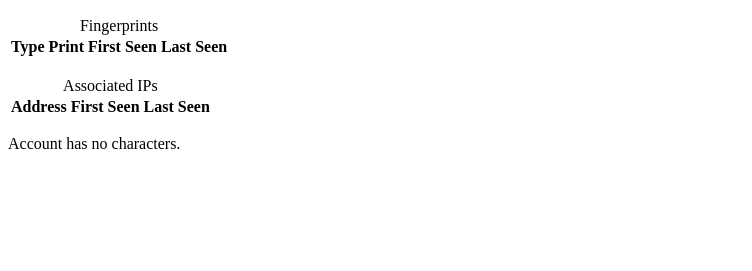
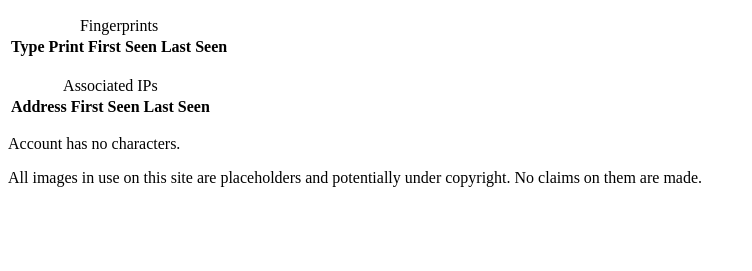
Before and after one commit to Tahvohck/HubRP, a Django app: page /account/ in a window 1280 px wide. Shown: the part 212-483 px from the top of the page, without its empty margins (0-752 px from the left). Run offline with Django 3.2, Linux system fonts and the light colour scheme; the visitor is signed in with stand-in values (Sample User, id 1); data comes from the database, SQL or seed files in the repository; data that the repository does not hold is empty.

Commit message:
Notice of placeholder art

```diff
--- a/core/templates/core/site-general.html
+++ b/core/templates/core/site-general.html
@@ -16,6 +16,6 @@
 			<main>{% block main-content %}{% lorem 10 p %}{% endblock %}</main>
 			<aside id=char-data>{% block char-data %}{% endblock %}</aside>
 		</section>
-		<footer></footer>
+		<footer>All images in use on this site are placeholders and potentially under copyright. No claims on them are made.</footer>
 	</body>
 </html>
```
Also changed, not shown: 1 other file.
